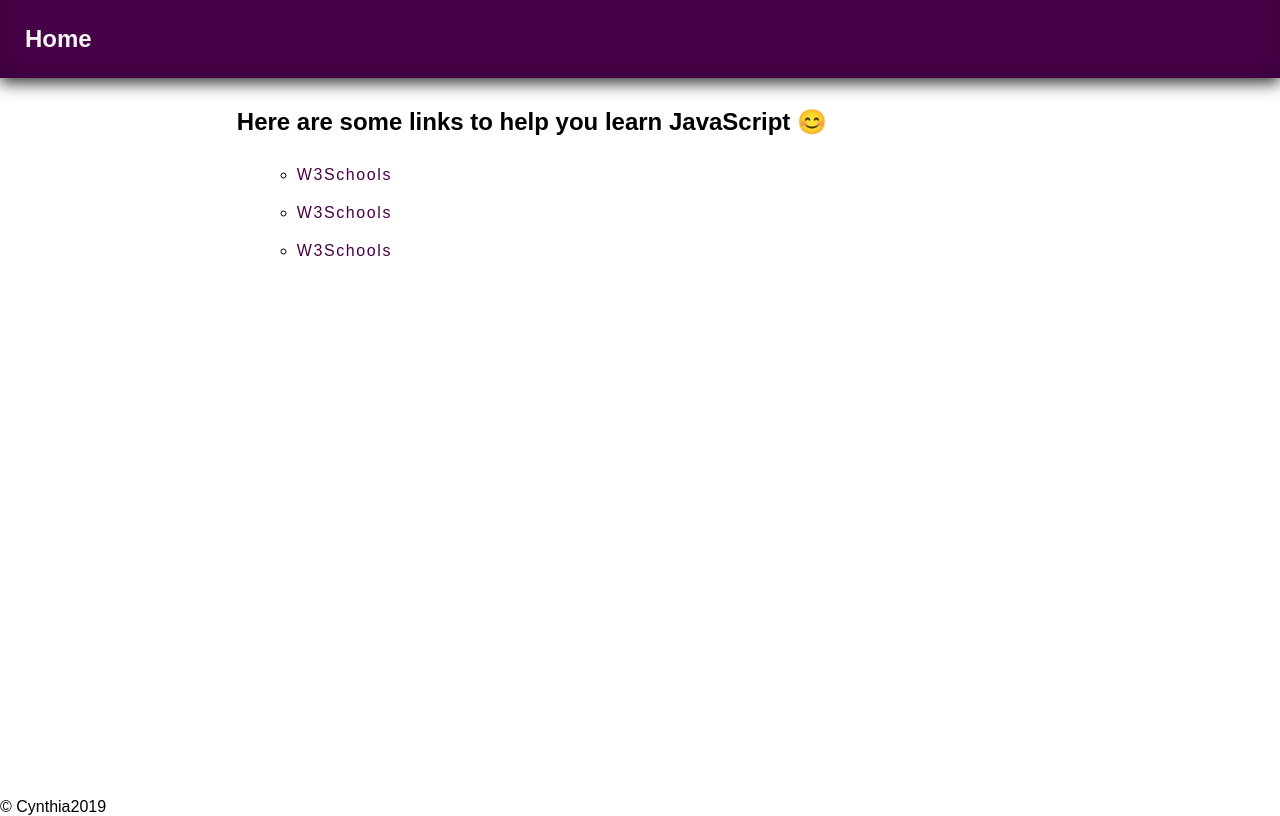
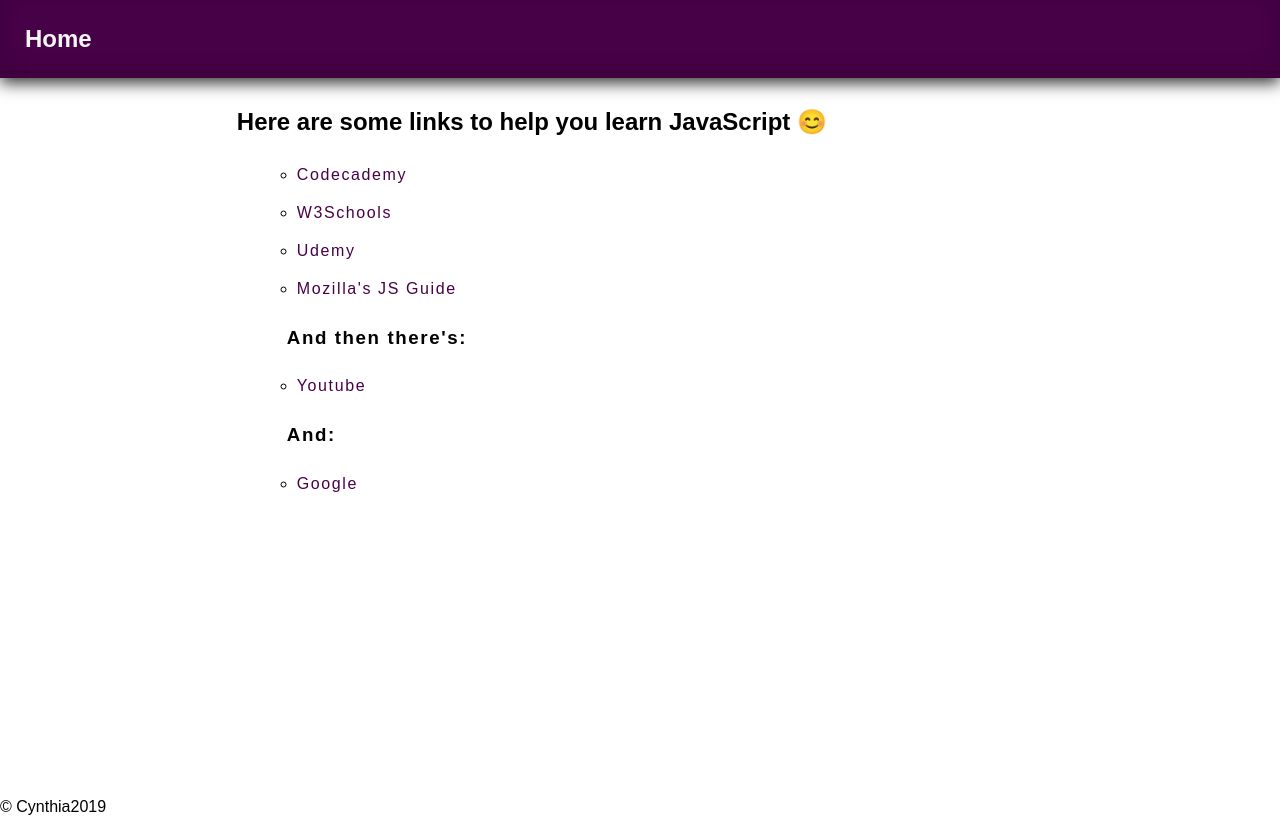
Before and after one commit to Thea10/quiz-app, a plain HTML site: page help.html in a window 1280 px wide. Drawn offline with Linux system fonts and the light colour scheme.

Commit message:
added learning links

```diff
--- a/help.html
+++ b/help.html
@@ -15,9 +15,14 @@
         <div class=" flex-column" style="padding: 10px">
             <h2>Here are some links to help you learn JavaScript 😊 </h2>
             <ul>
-                <li> <a href="#" target="_blank"> W3Schools </a></li>
-                 <li> <a href="#"  target="_blank"> W3Schools </a></li>
-                  <li> <a href="#"  target="_blank"> W3Schools </a></li>
+                <li> <a href="http://www.codecademy.com/tracks/javascript" target="_blank"> Codecademy </a></li>
+                <li> <a href="http://www.w3schools.com/js/"  target="_blank"> W3Schools </a></li>
+                <li><a href="https://www.udemy.com/topic/javascript/" target="_blank">Udemy</a></li>
+                <li> <a href="https://developer.mozilla.org/en-US/docs/Web/JavaScript/Guide"  target="_blank"> Mozilla's JS Guide </a></li>
+                <h3> And then there's: </h3>
+                <li><a href="http://youtube.com" target="_blank">Youtube</a></li>
+                <h3>And: </h3>
+                 <li><a href="http://google.com" target="_blank">Google</a></li>
             </ul>
         </div>
     </div>
@@ -54,8 +59,8 @@
     }
 
     ul li:hover{
-    transform: scaleY(1.2);
-    font-size: 1.2em;
+    transform: scaleY(1.1);
+    font-size: 1.1em;
     }
 
 </style>
```
